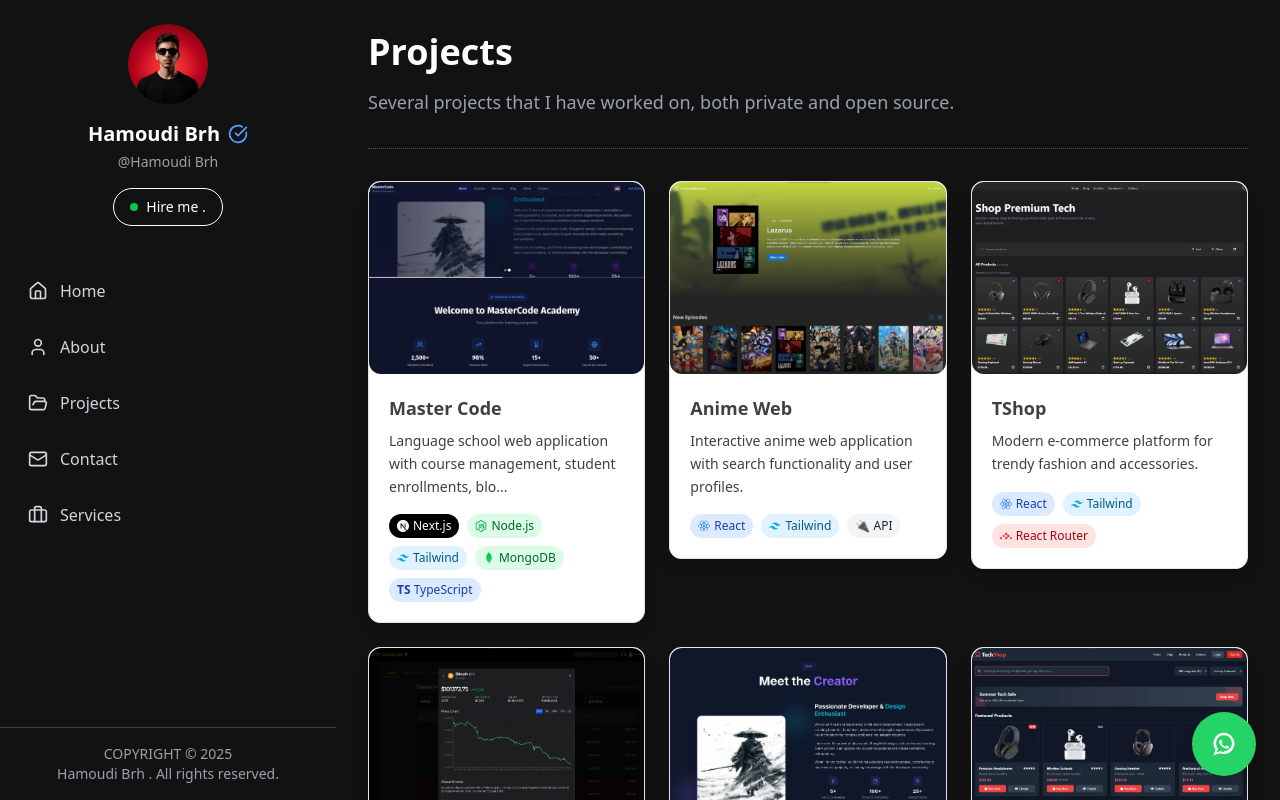
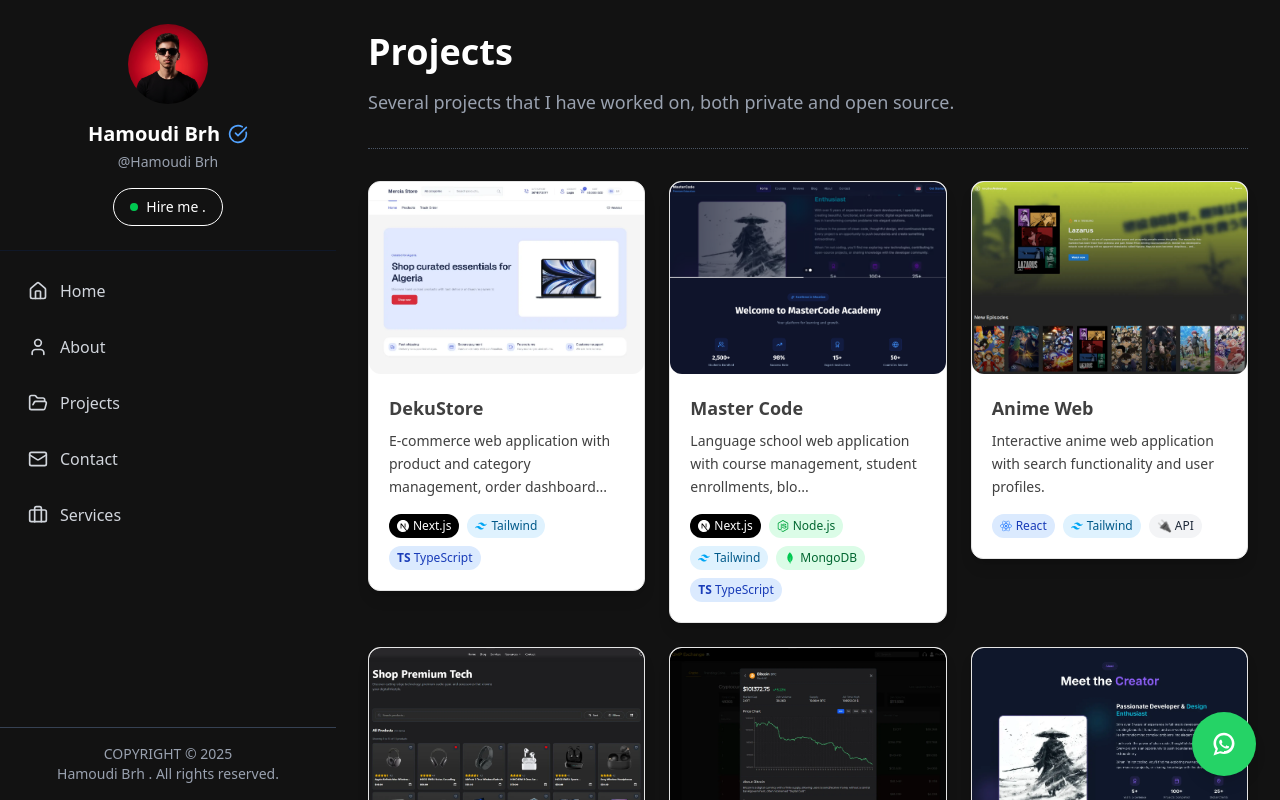
Before and after one commit to deko2004/nextjs-portfolio, a Next.js app: page /projects in a window 1280 px wide. Shown: the top 800 px of the page. Built offline with nearby package versions, Linux system fonts and the light colour scheme.

Commit message:
add deku eco

```diff
--- a/src/data/projects.data.js
+++ b/src/data/projects.data.js
@@ -1,6 +1,18 @@
 export const projects = [
   {
     id: 1,
+    title: "DekuStore",
+    category: "ecommerce",
+    image: "/assets/dekueco.vercel.app_en.webp",
+    featured: true,
+    link: "https://dekueco.vercel.app/",
+    description:
+      "E-commerce web application with product and category management, order dashboard, guest checkout with tracking code, and optional user accounts to track orders.",
+    tags: ["Next.js", "Tailwind", "TS"],
+    gradient: "from-gray-800 to-primary",
+  },
+  {
+    id: 2,
     title: "Master Code",
     category: "web",
     image: "/assets/master.webp",
@@ -12,7 +24,7 @@
     gradient: "from-gray-800 to-primary",
   },
   {
-    id: 2,
+    id: 3,
     title: "Anime Web",
     category: "web",
     image: "/assets/animee.webp",
@@ -25,7 +37,7 @@
     gradient: "from-gray-800 to-primary",
   },
   {
-    id: 3,
+    id: 4,
     title: "TShop",
     category: "ecommerce",
     image: "/assets/tshop.webp",
@@ -37,7 +49,7 @@
     tags: ["React", "Tailwind", "ReactRouter"],
   },
   {
-    id: 4,
+    id: 5,
     title: "D-Crypto App",
     category: "web",
     image: "/assets/dcrypto.webp",
@@ -56,7 +68,7 @@
     ],
   },
   {
-    id: 5,
+    id: 6,
     title: "Customizable Landing",
     category: "web",
     image: "/assets/yotalanding.webp",
@@ -67,7 +79,7 @@
     tags: ["Next.js", "TS", "Tailwind", "React"],
   },
   {
-    id: 6,
+    id: 7,
     title: "TeckShop",
     category: "ecommerce",
     image: "/assets/store.webp",
@@ -80,7 +92,7 @@
   },
 
   {
-    id: 7,
+    id: 8,
     title: "DekoFlix",
     category: "web",
     image: "/assets/nclone.webp",
@@ -91,7 +103,7 @@
     tags: ["React", "Tailwind", "API"],
   },
   {
-    id: 8,
+    id: 9,
     title: "ToShop",
     category: "ecommerce",
     image: "/assets/toshop.webp",
```
Also changed, not shown: public/assets/dekueco.vercel.app_en.webp (added).
